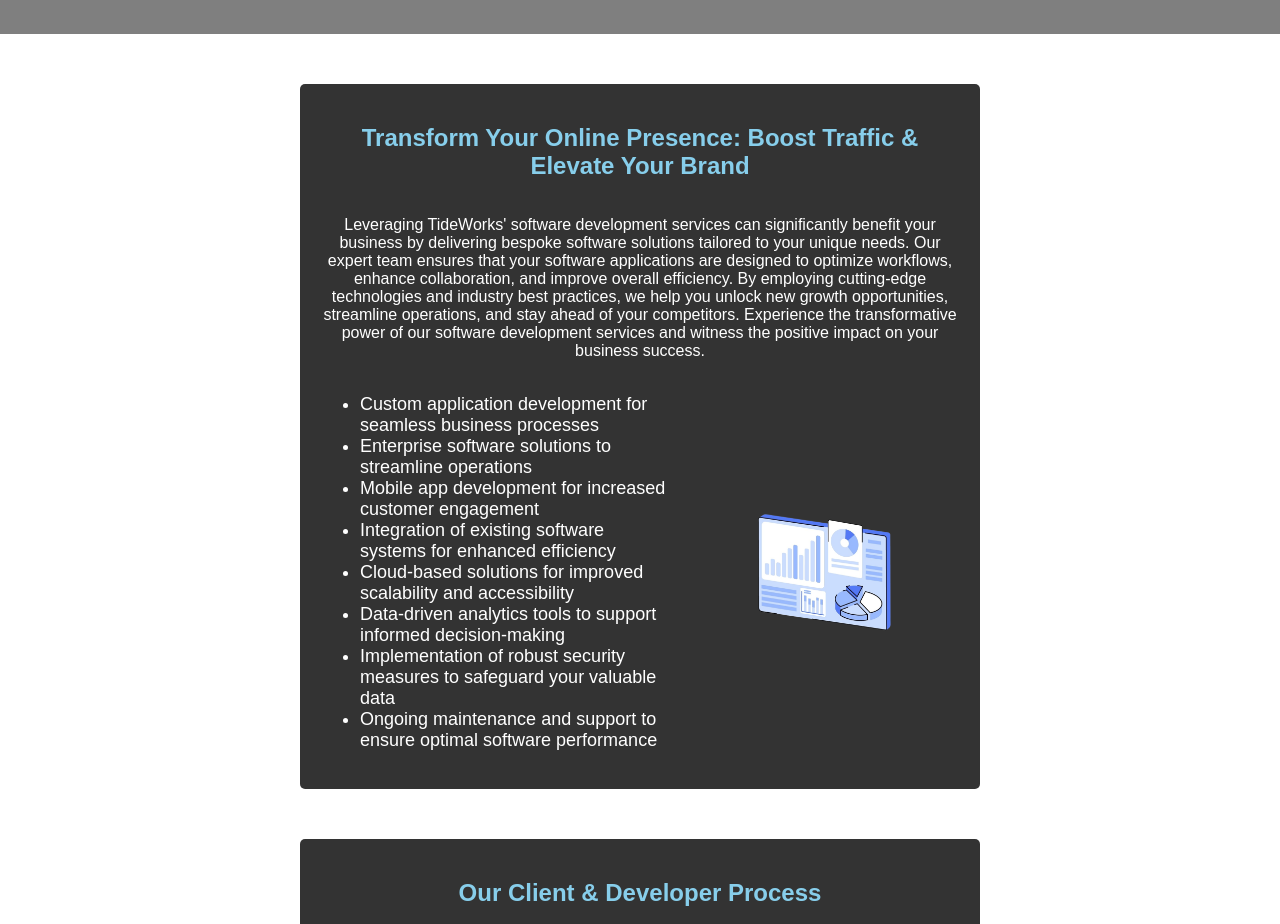
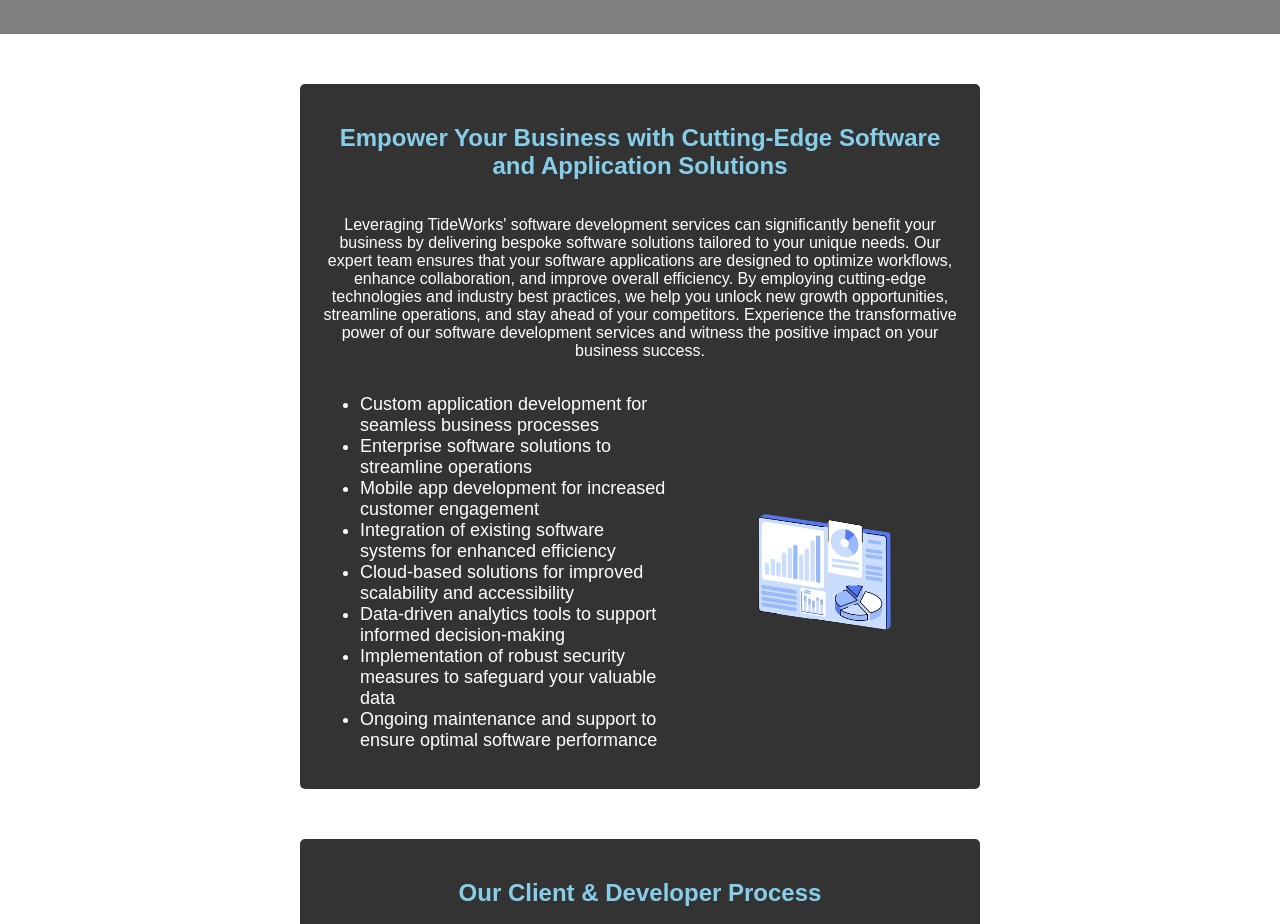
Before and after one commit to twan47/twan47.github.io, a plain HTML site: page software.html in a window 1280 px wide. Shown: the part 1000-1924 px from the top of the page. Drawn offline with Linux system fonts and the light colour scheme.

Commit message:
changed software header

```diff
--- a/software.html
+++ b/software.html
@@ -65,7 +65,7 @@
     <section id="webdev-section">
         <div class="webdev-text-box">
             <div class="webdev-header">
-                <h1><span class="highlight2">Transform Your Online Presence: Boost Traffic & Elevate Your Brand</span></h1>
+                <h1><span class="highlight2">Empower Your Business with Cutting-Edge Software and Application Solutions</span></h1>
             </div>
             <p>Leveraging TideWorks' software development services can significantly benefit your business by delivering bespoke software solutions tailored to your unique needs. Our expert team ensures that your software applications are designed to optimize workflows, enhance collaboration, and improve overall efficiency. By employing cutting-edge technologies and industry best practices, we help you unlock new growth opportunities, streamline operations, and stay ahead of your competitors. Experience the transformative power of our software development services and witness the positive impact on your business success.</p>
             <div class="webdev-content">
```
